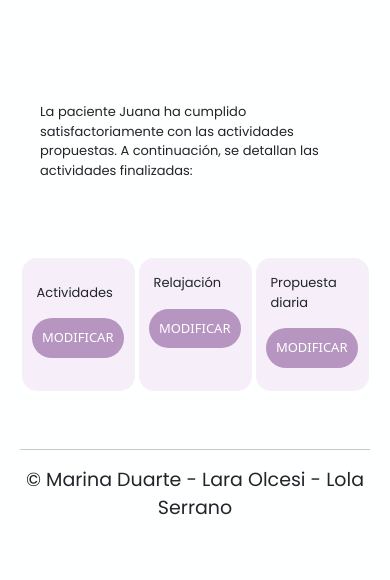
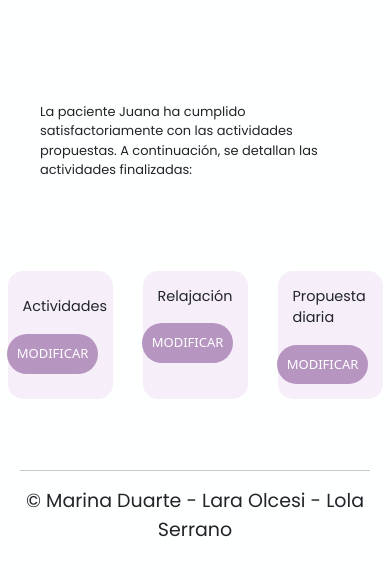
Before and after one commit to mlolaserrano/soul, a PHP site: the page made by pages/admin/(adm)acompañante.html in a window 390 px wide. Shown: the part 819-1399 px from the top of the page. Before the commit the page ends 1334 px from the top, so only its background shows below. Run offline with PHP 8.4, Linux system fonts and the light colour scheme; some libraries are stand-ins or nearby versions; some web fonts are replaced.

Commit message:
cambios (adm)Acompañante

```diff
--- a/assets/css/styles.css
+++ b/assets/css/styles.css
@@ -862,10 +862,7 @@ h3{
 }
 
 @media screen and (max-width:600px){
- /* .M-foto{
 
-  }
-*/
   .M-MiAcompañante{
     display: block;
     text-align: center;
@@ -874,29 +871,28 @@ h3{
   .M-BotonesA{
     width: 80%;
     height: auto;
-    margin: 8px;
   }
 
   .M-textoPaciente{
-    font-size: 13px;
+    font-size: 90%;
   }
 
   .tituloAcom{
-    font-size: 13px;
+    font-size: 90%;
 
   }
   .M-Cajita1{
-    width: 113px;
-    margin: 2px;
+    width: 30%;
+    height: auto;
     align-content: center;
   }
   .M-Cajita2{
-    width: 113px;
-    margin: 2px;
+    width: 30%;
+    height: auto;
   }
   .M-Cajita3{
-    width: 113px;
-    margin: 2px;
+    width: 30%;
+    height: auto;
   }
 }
 
```
